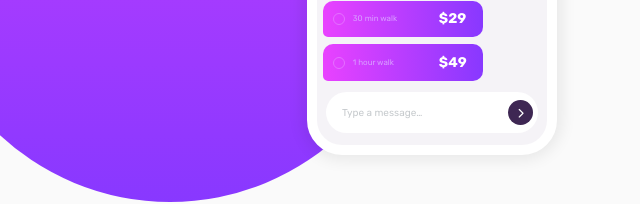
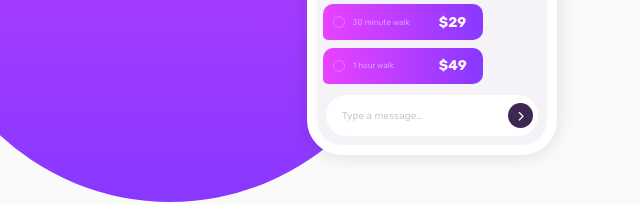
Before and after one commit to Dullahan83/Chat-app-illustration-css-challenge, a website: page index.html in a window 1280 px wide. Shown: the part 498-702 px from the top of the page, 0-640 px from the left. Drawn offline with Linux system fonts and the light colour scheme.

Commit message:
changed min to minute

```diff
--- a/index.html
+++ b/index.html
@@ -48,7 +48,7 @@
 
         <div class="recipient offer">
           <input type="radio" name="half-hour" id="half-hour">
-        <label for="half-hour" >30 min walk</label>
+        <label for="half-hour" >30 minute walk</label>
         <span class="price">$29</span>
         </div>
         <div class="recipient offer">
--- a/sass/component/_phone.scss
+++ b/sass/component/_phone.scss
@@ -151,6 +151,7 @@
             display: flex;
             align-self: flex-end;
             margin-top: 0.3rem;
+            margin-bottom: 0.2rem;
             animation: threadAppearance 1.2s ease-in-out forwards;
         }
         img{
```
Also changed, not shown: public/css/style.css, 1 other file.
